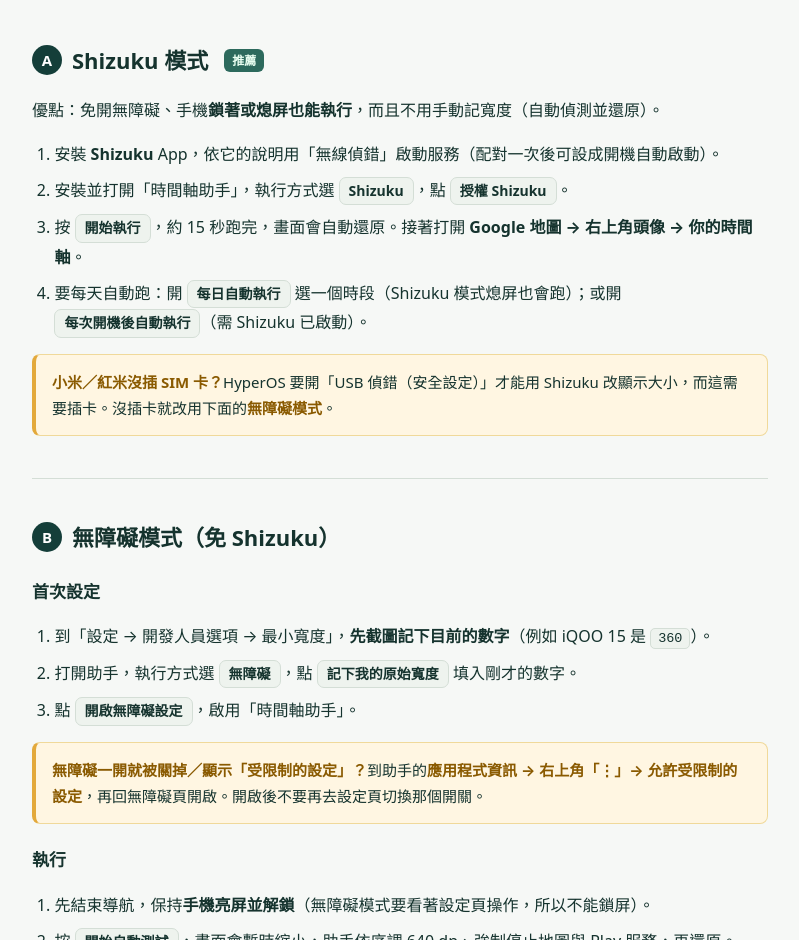
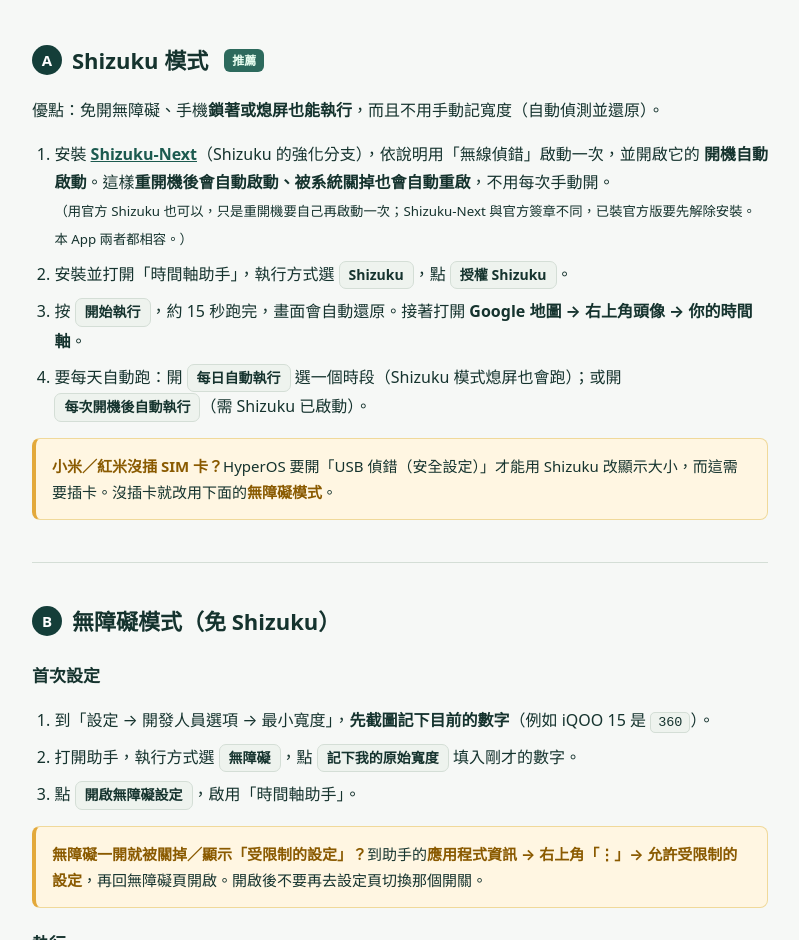
Before and after one commit to steve19860004/timeline-macrodroid-guide, a plain HTML site: page index.html in a window 1280 px wide. Shown: the part 776-1716 px from the top of the page, without its empty margins (240-1039 px from the left). Drawn offline with Linux system fonts and the light colour scheme.

Commit message:
Shizuku 模式改建議 Shizuku-Next：開機自動啟動、保活，重開機不被關
Co-Authored-By: Claude Opus 4.8 <noreply@anthropic.com>
Claude-Session: https://claude.ai/code/session_01SWYiMyvDvqx2X6cpuZKcJv

```diff
--- a/index.html
+++ b/index.html
@@ -68,7 +68,7 @@
     <h2><span class="n">A</span>Shizuku 模式 <span class="pill">推薦</span></h2>
     <p>優點：免開無障礙、手機<b>鎖著或熄屏也能執行</b>，而且不用手動記寬度（自動偵測並還原）。</p>
     <ol>
-      <li>安裝 <b>Shizuku</b> App，依它的說明用「無線偵錯」啟動服務（配對一次後可設成開機自動啟動）。</li>
+      <li>安裝 <b><a href="https://github.com/rushiranpise/Shizuku-Next/releases">Shizuku-Next</a></b>（Shizuku 的強化分支），依說明用「無線偵錯」啟動一次，並開啟它的 <b>開機自動啟動</b>。這樣<b>重開機後會自動啟動、被系統關掉也會自動重啟</b>，不用每次手動開。<br><small>（用官方 Shizuku 也可以，只是重開機要自己再啟動一次；Shizuku-Next 與官方簽章不同，已裝官方版要先解除安裝。本 App 兩者都相容。）</small></li>
       <li>安裝並打開「時間軸助手」，執行方式選 <span class="btn">Shizuku</span>，點 <span class="btn">授權 Shizuku</span>。</li>
       <li>按 <span class="btn">開始執行</span>，約 15 秒跑完，畫面會自動還原。接著打開 <b>Google 地圖 → 右上角頭像 → 你的時間軸</b>。</li>
       <li>要每天自動跑：開 <span class="btn">每日自動執行</span> 選一個時段（Shizuku 模式熄屏也會跑）；或開 <span class="btn">每次開機後自動執行</span>（需 Shizuku 已啟動）。</li>
```
